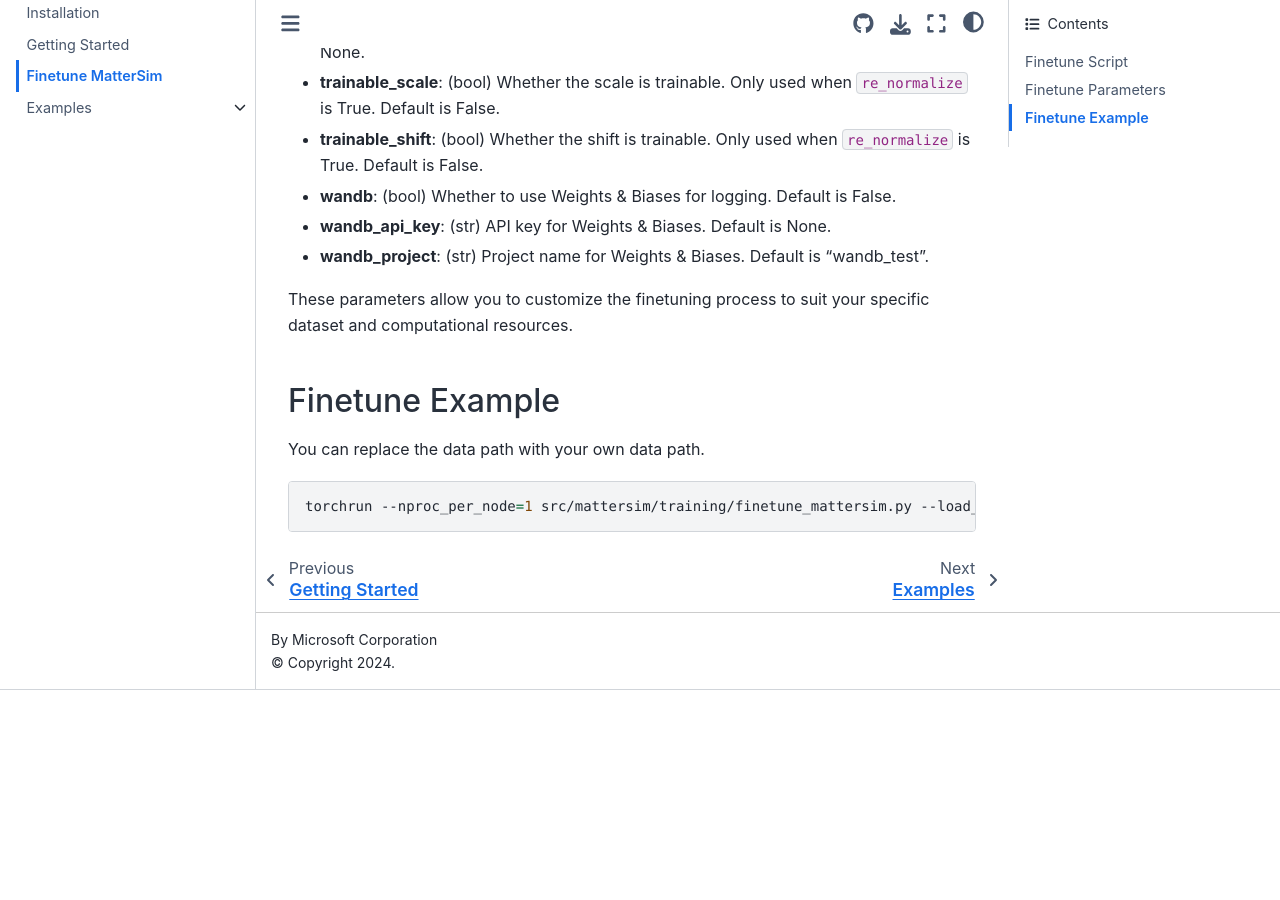
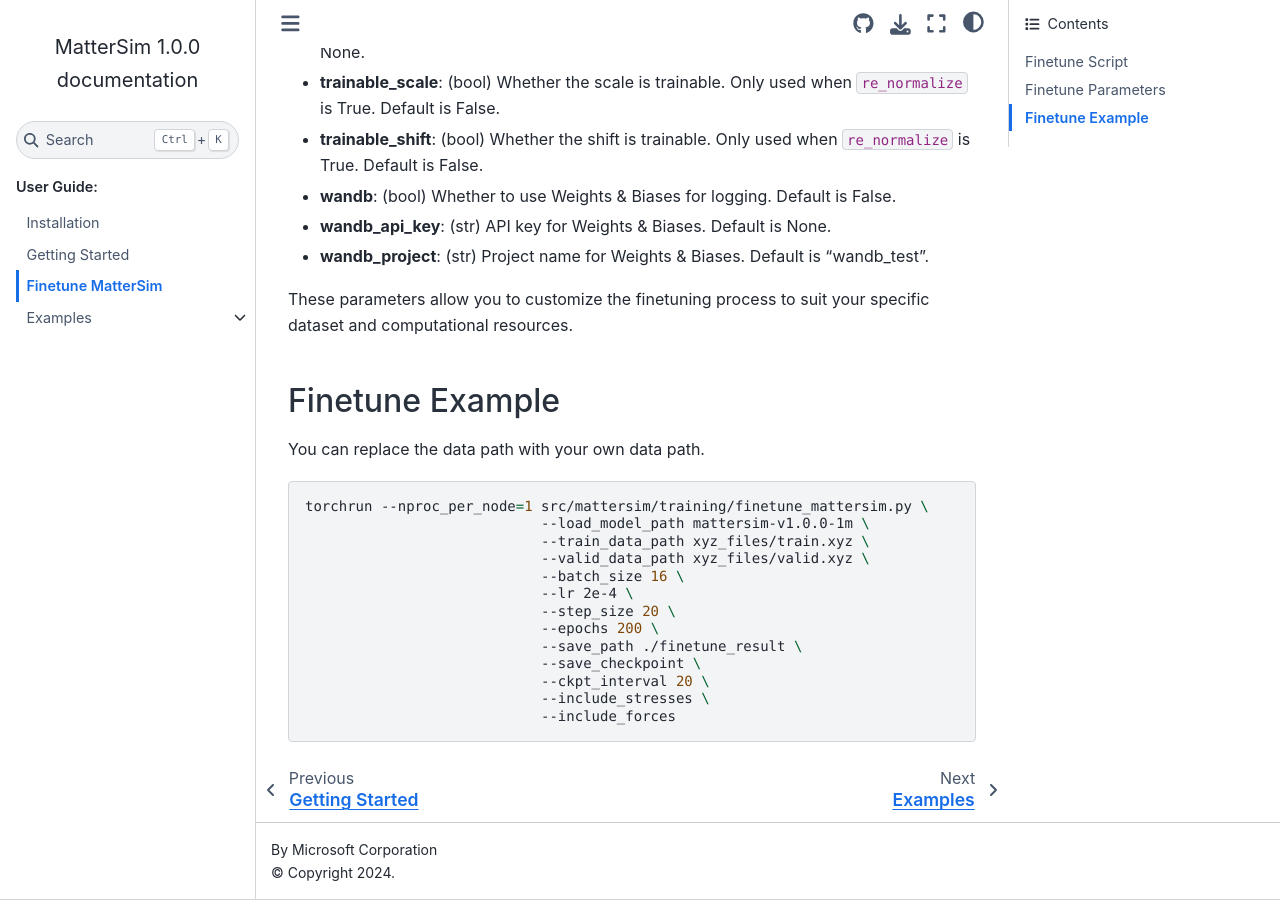
Before and after one commit to sj-cha/mattersim-LR, a Sphinx documentation site: the page built from docs/user_guide/finetune.rst, in a window 1280 px wide and 900 px high, scrolled down 1339 px. Built offline with Sphinx 7.4.7 and the Sphinx Book theme 1.1.4, drawn with Linux system fonts in a browser that asks for light colours; before the commit the page ends 2029 px from its top, so only the background shows below that.

Commit message:
Update finetune.rst (#80)

```diff
--- a/docs/user_guide/finetune.rst
+++ b/docs/user_guide/finetune.rst
@@ -83,4 +83,16 @@
 
 .. code-block:: bash
 
-    torchrun --nproc_per_node=1 src/mattersim/training/finetune_mattersim.py --load_model_path mattersim-v1.0.0-1m --train_data_path xyz_files/train.xyz --valid_data_path xyz_files/valid.xyz --batch_size 16 --lr 2e-4 --step_size 20 --epochs 200 --save_path ./finetune_result --save_checkpoint --ckpt_interval 20 --include_stresses --include_forces
+    torchrun --nproc_per_node=1 src/mattersim/training/finetune_mattersim.py \
+                                --load_model_path mattersim-v1.0.0-1m \
+                                --train_data_path xyz_files/train.xyz \
+                                --valid_data_path xyz_files/valid.xyz \
+                                --batch_size 16 \
+                                --lr 2e-4 \
+                                --step_size 20 \
+                                --epochs 200 \
+                                --save_path ./finetune_result \
+                                --save_checkpoint \
+                                --ckpt_interval 20 \
+                                --include_stresses \
+                                --include_forces
```
